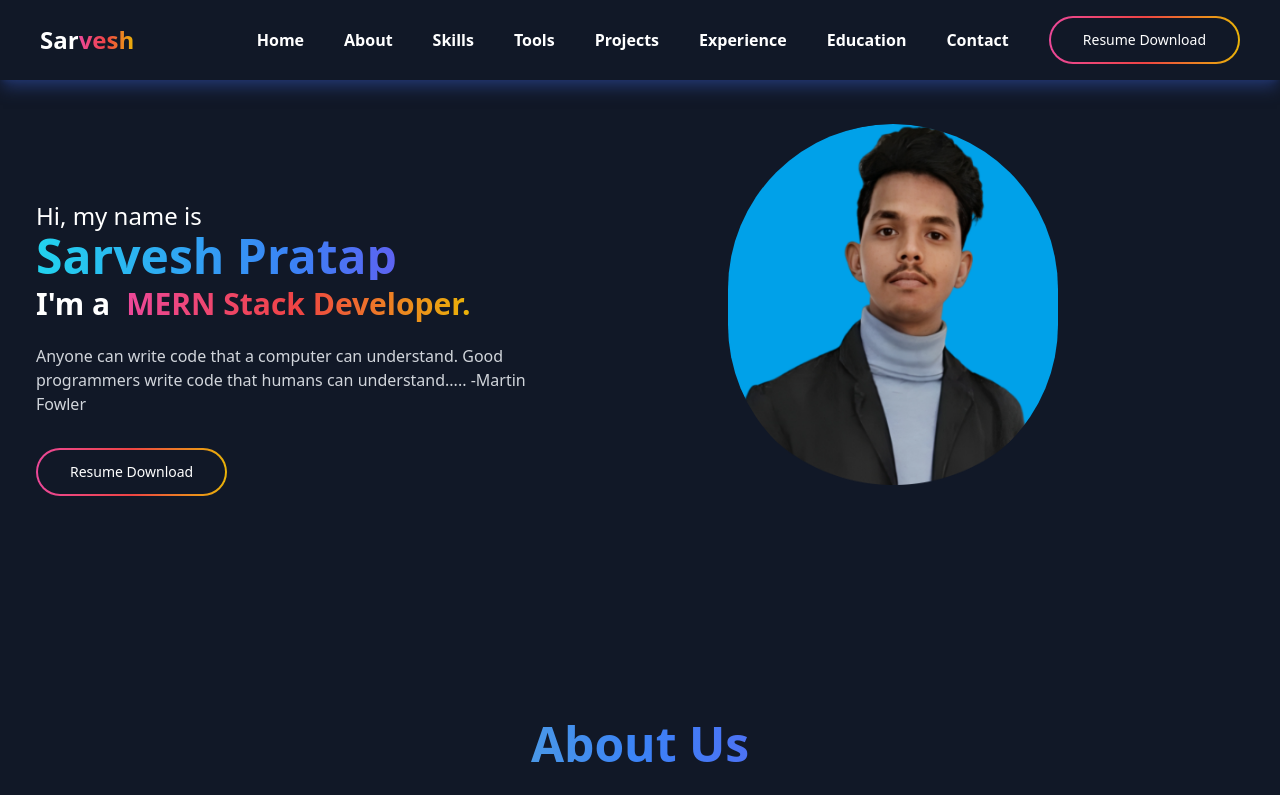
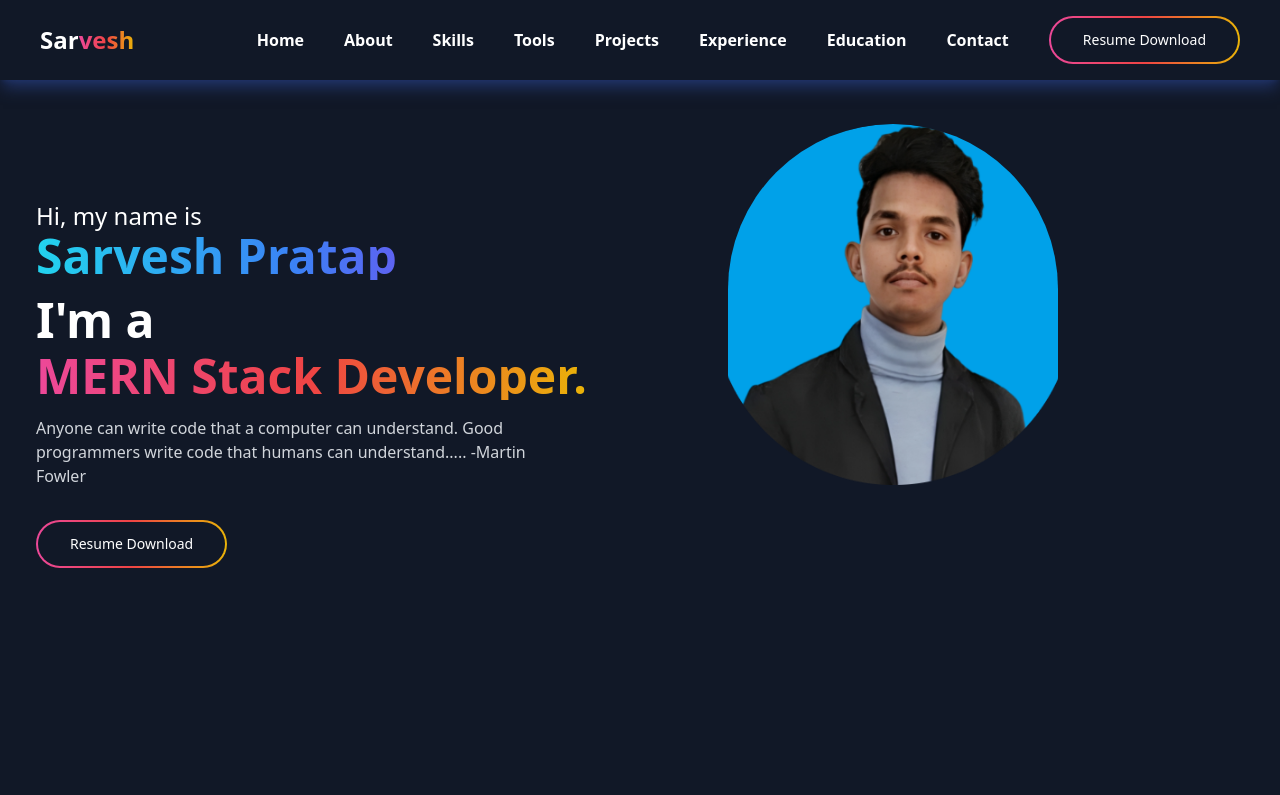
Before and after one commit to Sarvesh9570/Updated-portfolio, a React (Create React App) app: page / in a window 1280 px wide. Shown: the top 795 px of the page. Built offline with nearby package versions, Linux system fonts and the light colour scheme.

Commit message:
change homepage.jsx

```diff
--- a/src/components/Homepage.jsx
+++ b/src/components/Homepage.jsx
@@ -36,8 +36,9 @@ function Homepage() {
             Sarvesh Pratap
           </h2>
 
-          <h1 className="text-3xl font-semibold flex gap-2 items-center h-12 overflow-hidden">
-            I'm a{" "}
+          <h1 className="text-3xl sm:text-4xl lg:text-5xl font-semibold mt-4 flex flex-wrap gap-2 items-baseline">
+            <span className="text-white">I'm a</span>
+            <span className="relative">
               <AnimatePresence mode="wait">
                 <motion.span
                   key={index}
@@ -45,16 +46,18 @@ function Homepage() {
                   animate={{ opacity: 1, y: 0 }}
                   exit={{ opacity: 0, y: -20 }}
                   transition={{ duration: 0.5 }}
-                className="ml-2 bg-gradient-to-r from-pink-500 via-red-500 to-yellow-500 text-transparent bg-clip-text"
+                  className="inline-block text-transparent bg-clip-text bg-gradient-to-r from-pink-500 via-red-500 to-yellow-500 whitespace-nowrap"
                 >
                   {words[index]}
                 </motion.span>
               </AnimatePresence>
+            </span>
           </h1>
 
           <p className="mt-4 text-gray-300">
             Anyone can write code that a computer can understand. Good
-            programmers write code that humans can understand..... -Martin Fowler
+            programmers write code that humans can understand..... -Martin
+            Fowler
           </p>
 
           <NavLink
```
Lines whose indentation alone changed are shown as unchanged.
